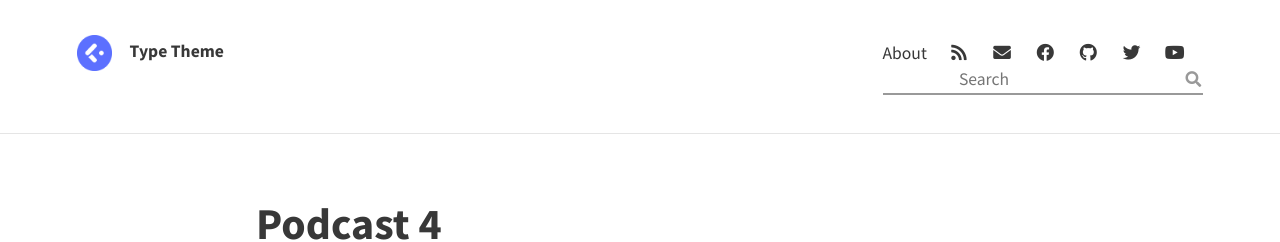
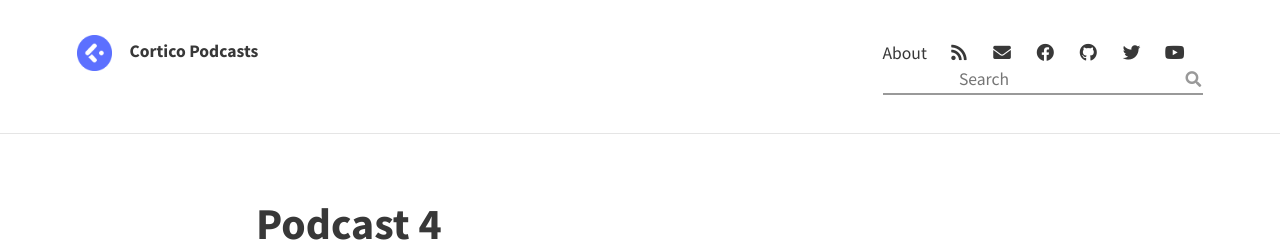
Before and after one commit to xymu/cortico-podcast, a Jekyll site: the page built from index.html, in a window 1280 px wide. Shown: the top 242 px of the page. Built offline with Jekyll 4.4.1, drawn with Linux system fonts in a browser that asks for light colours; nearby versions of some CDN libraries; the list of posts is cut into pages by our own code.

Commit message:
Update _config.yml

```diff
--- a/_config.yml
+++ b/_config.yml
@@ -5,7 +5,7 @@ url: "https://xymu.github.io/"
 # THEME-SPECIFIC CONFIGURATION
 theme_settings:
   # Meta
-  title: Type Theme
+  title: Cortico Podcasts
   avatar: assets/img/avatar.png
   favicon: assets/favicon.ico
   gravatar: # Email MD5 hash
```
